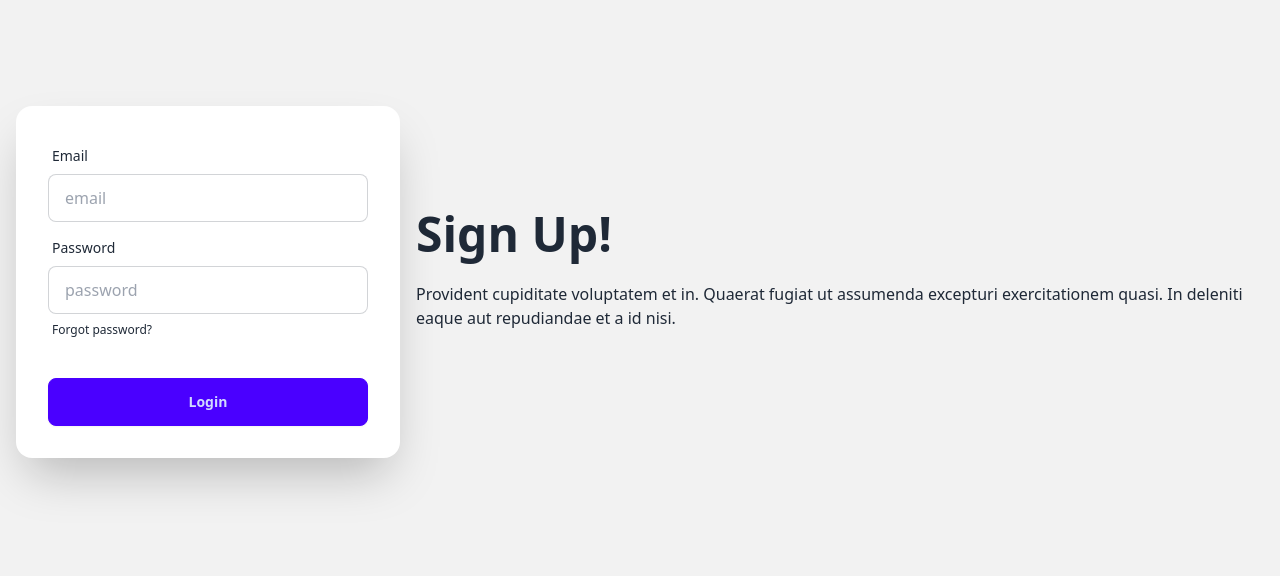
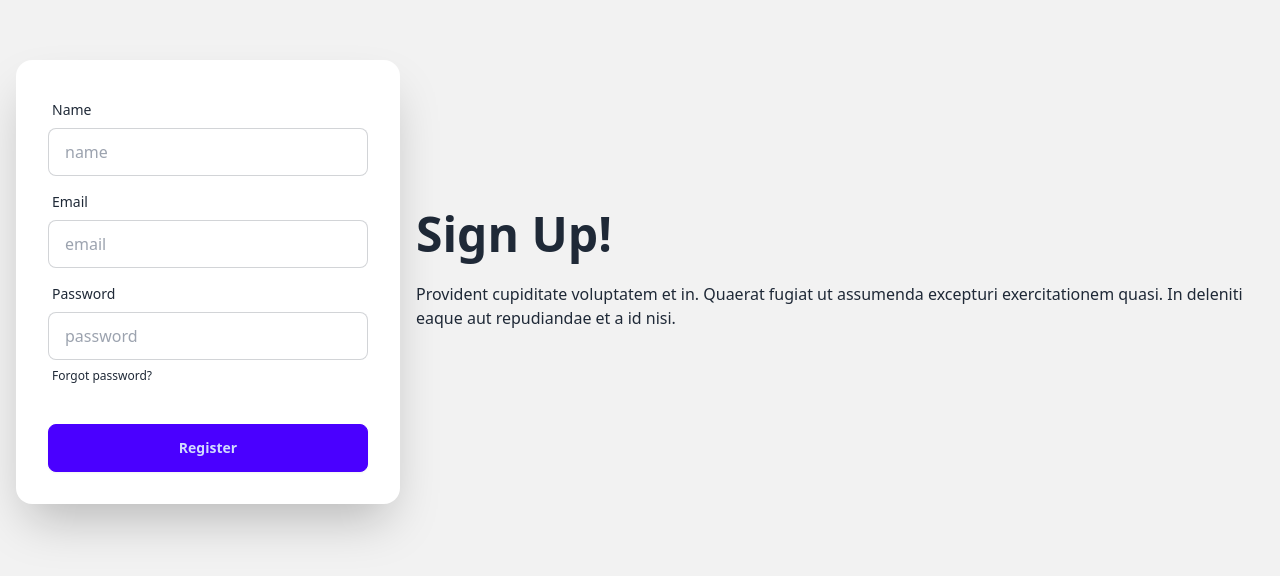
Before and after one commit to abirHasan64/bistro-boss-client, a React (Vite) app: page /signup in a window 1280 px wide. Shown: the part 118-694 px from the top of the page. Built offline with nearby package versions, Linux system fonts and the light colour scheme; no server answers.

Commit message:
sign up form designed using react hook form

```diff
--- a/package.json
+++ b/package.json
@@ -17,6 +17,7 @@
     "react": "^18.3.1",
     "react-dom": "^18.3.1",
     "react-helmet-async": "^2.0.5",
+    "react-hook-form": "^7.53.0",
     "react-parallax": "^3.5.1",
     "react-responsive-carousel": "^3.2.23",
     "react-router-dom": "^6.26.0",
--- a/src/Pages/Login/Login.jsx
+++ b/src/Pages/Login/Login.jsx
@@ -12,7 +12,7 @@ const Login = () => {
   const captchaRef = useRef(null);
   const [disabled, setDisabled] = useState(true);
 
-  const {signIn, } = useContext(AuthContext)
+  const { signIn } = useContext(AuthContext);
   // Load the captcha engine and template
   useEffect(() => {
     loadCaptchaEnginge(6);
@@ -30,11 +30,10 @@ const Login = () => {
     const form = event.target;
     const email = form.email.value;
     const password = form.password.value;
-    signIn(email, password)
-    .then(result => {
+    signIn(email, password).then((result) => {
       const user = result.user;
-      console.log(user)
-    })
+      console.log(user);
+    });
   };
   return (
     <div>
@@ -88,13 +87,13 @@ const Login = () => {
                 </label>
                 <input
                   type="text"
-                  placeholder="captcha"
+                  placeholder="Type captcha here"
                   name="captcha"
                   ref={captchaRef}
                   className="input input-bordered"
                   required
                 />
-                <label className="label">
+                <label className="label mx-auto">
                   <LoadCanvasTemplate />
                 </label>
               </div>
@@ -110,7 +109,14 @@ const Login = () => {
                 />
               </div>
             </form>
-            <p><small>New here? <Link to='/signup'>Create an account</Link></small></p>
+            <p className="mx-auto mb-4">
+              <small>
+                New here?{" "}
+                <Link className="text-orange-500 font-bold" to="/signup">
+                  Create an account
+                </Link>
+              </small>
+            </p>
           </div>
         </div>
       </div>
--- a/src/Pages/SignUp/SignUp.jsx
+++ b/src/Pages/SignUp/SignUp.jsx
@@ -1,6 +1,14 @@
 import React from "react";
+import { useForm } from "react-hook-form";
 
 const SignUp = () => {
+  const {
+    register,
+    handleSubmit,
+    watch,
+    formState: { errors },
+  } = useForm();
+  const onSubmit = (data) => console.log(data);
   return (
     <div className="hero bg-base-200 min-h-screen">
       <div className="hero-content flex-col lg:flex-row-reverse">
@@ -13,7 +21,23 @@ const SignUp = () => {
           </p>
         </div>
         <div className="card bg-base-100 w-full max-w-sm shrink-0 shadow-2xl">
-          <form className="card-body">
+          <form onSubmit={handleSubmit(onSubmit)} className="card-body">
+            <div className="form-control">
+              <label className="label">
+                <span className="label-text">Name</span>
+              </label>
+              <input
+                type="text"
+                placeholder="name"
+                {...register("name", { required: true })}
+                name="name"
+                className="input input-bordered"
+                required
+              />
+              {errors.name && (
+                <span className="text-red-600">Name is required</span>
+              )}
+            </div>
             <div className="form-control">
               <label className="label">
                 <span className="label-text">Email</span>
@@ -21,9 +45,13 @@ const SignUp = () => {
               <input
                 type="email"
                 placeholder="email"
+                {...register("email", { required: true })}
                 className="input input-bordered"
                 required
               />
+              {errors.email && (
+                <span className="text-red-600">Email is required</span>
+              )}
             </div>
             <div className="form-control">
               <label className="label">
@@ -32,9 +60,13 @@ const SignUp = () => {
               <input
                 type="password"
                 placeholder="password"
+                {...register("password", { required: true, minLength: 6 })}
                 className="input input-bordered"
                 required
               />
+              {errors.password?.type === 'required' && (
+                <span className="text-red-600">Password is required</span>
+              )}
               <label className="label">
                 <a href="#" className="label-text-alt link link-hover">
                   Forgot password?
@@ -42,7 +74,7 @@ const SignUp = () => {
               </label>
             </div>
             <div className="form-control mt-6">
-              <button className="btn btn-primary">Login</button>
+              <button className="btn btn-primary">Register</button>
             </div>
           </form>
         </div>
```
Also changed, not shown: 1 other file (tests, documents, lock files or other folders).
